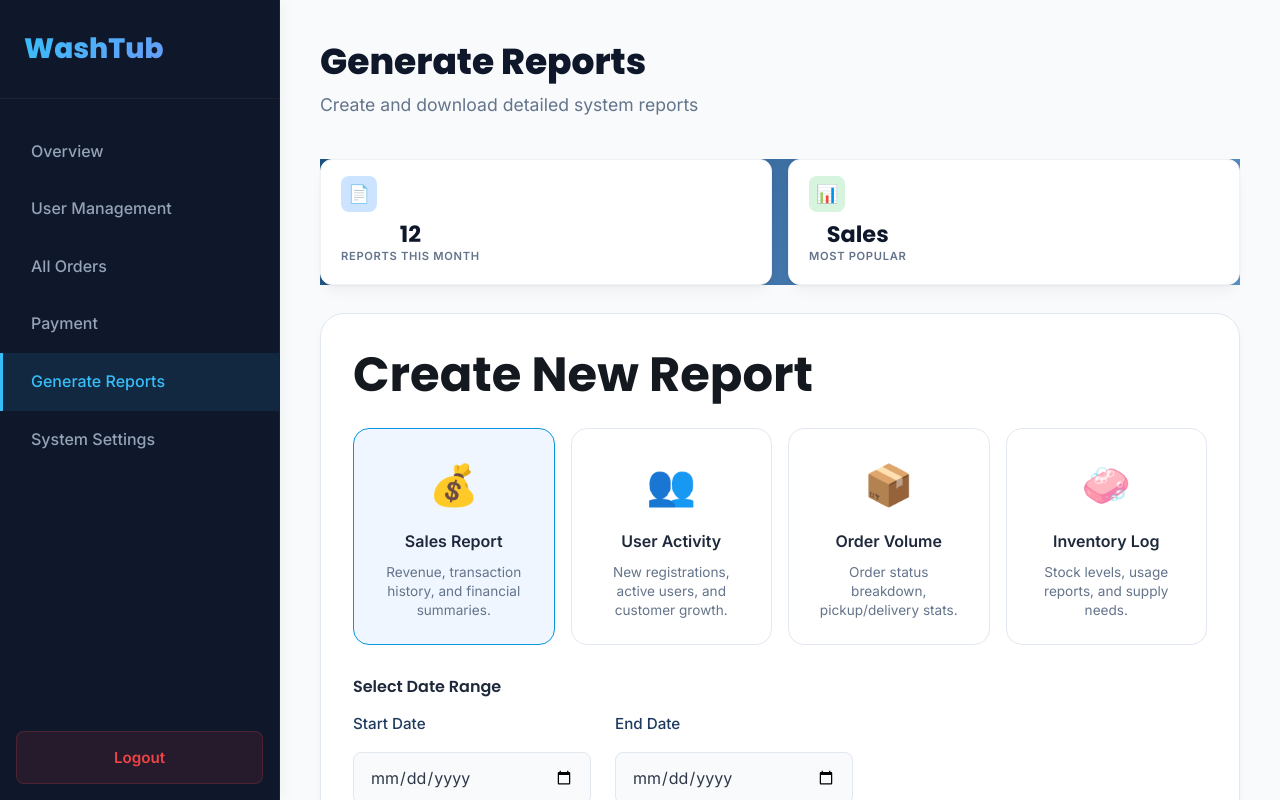
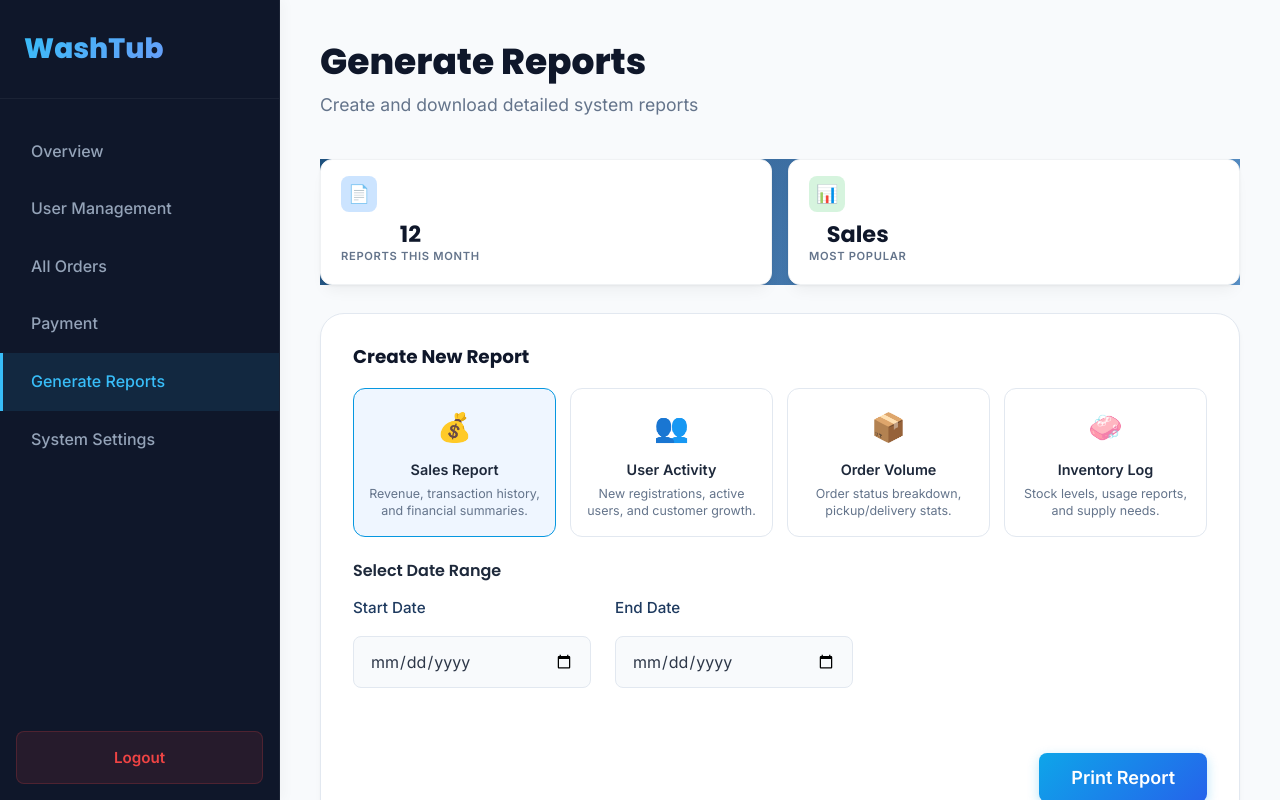
Before and after one commit to KavishaPerera/Wash-TUB, a React app in the folder frontend/: page /generate-report in a window 1280 px wide. Shown: the top 800 px of the page. Built offline with nearby package versions, Linux system fonts and the light colour scheme; the HTML template or start-up script is replaced by a standard one.

Commit message:
text size

```diff
--- a/frontend/src/pages/GenerateReport.css
+++ b/frontend/src/pages/GenerateReport.css
@@ -8,9 +8,9 @@
 /* Report Type Cards (Grid Layout) */
 .report-types {
     display: grid;
-    grid-template-columns: repeat(auto-fit, minmax(200px, 1fr));
-    gap: 1rem;
-    margin-bottom: 2rem;
+    grid-template-columns: repeat(4, 1fr);
+    gap: 0.875rem;
+    margin-bottom: 1.5rem;
 }
 
 .report-type-card {
@@ -18,10 +18,10 @@
     flex-direction: column;
     align-items: center;
     text-align: center;
-    padding: 1.5rem;
+    padding: 1rem 0.875rem;
     background: white;
     border: 1px solid #e2e8f0;
-    border-radius: var(--radius-md);
+    border-radius: 12px;
     cursor: pointer;
     transition: all var(--transition-fast);
 }
@@ -41,20 +41,21 @@
 }
 
 .type-icon {
-    font-size: 2.5rem;
-    margin-bottom: 0.75rem;
+    font-size: 1.75rem;
+    margin-bottom: 0.5rem;
 }
 
 .type-label {
     font-weight: 600;
+    font-size: 0.9rem;
     color: #1e293b;
-    margin-bottom: 0.5rem;
+    margin-bottom: 0.3rem;
 }
 
 .type-desc {
-    font-size: 0.85rem;
+    font-size: 0.78rem;
     color: #64748b;
-    line-height: 1.4;
+    line-height: 1.35;
 }
 
 /* Date Range Section */
@@ -164,7 +165,7 @@
 
 @media (max-width: 768px) {
     .report-types {
-        grid-template-columns: 1fr;
+        grid-template-columns: repeat(2, 1fr);
     }
 
     .date-inputs {
--- a/frontend/src/pages/GenerateReport.jsx
+++ b/frontend/src/pages/GenerateReport.jsx
@@ -178,7 +178,7 @@ const GenerateReport = () => {
 
                     {/* Generator Section */}
                     <section className="dashboard-form-section">
-                        <h2>Create New Report</h2>
+                        <h2 style={{ fontSize: '1.15rem', fontWeight: 700, color: '#0f172a', margin: '0 0 1.25rem 0' }}>Create New Report</h2>
 
                         <div className="report-types">
                             <label className={`report-type-card ${selectedReport === 'sales' ? 'selected' : ''}`}>
```
